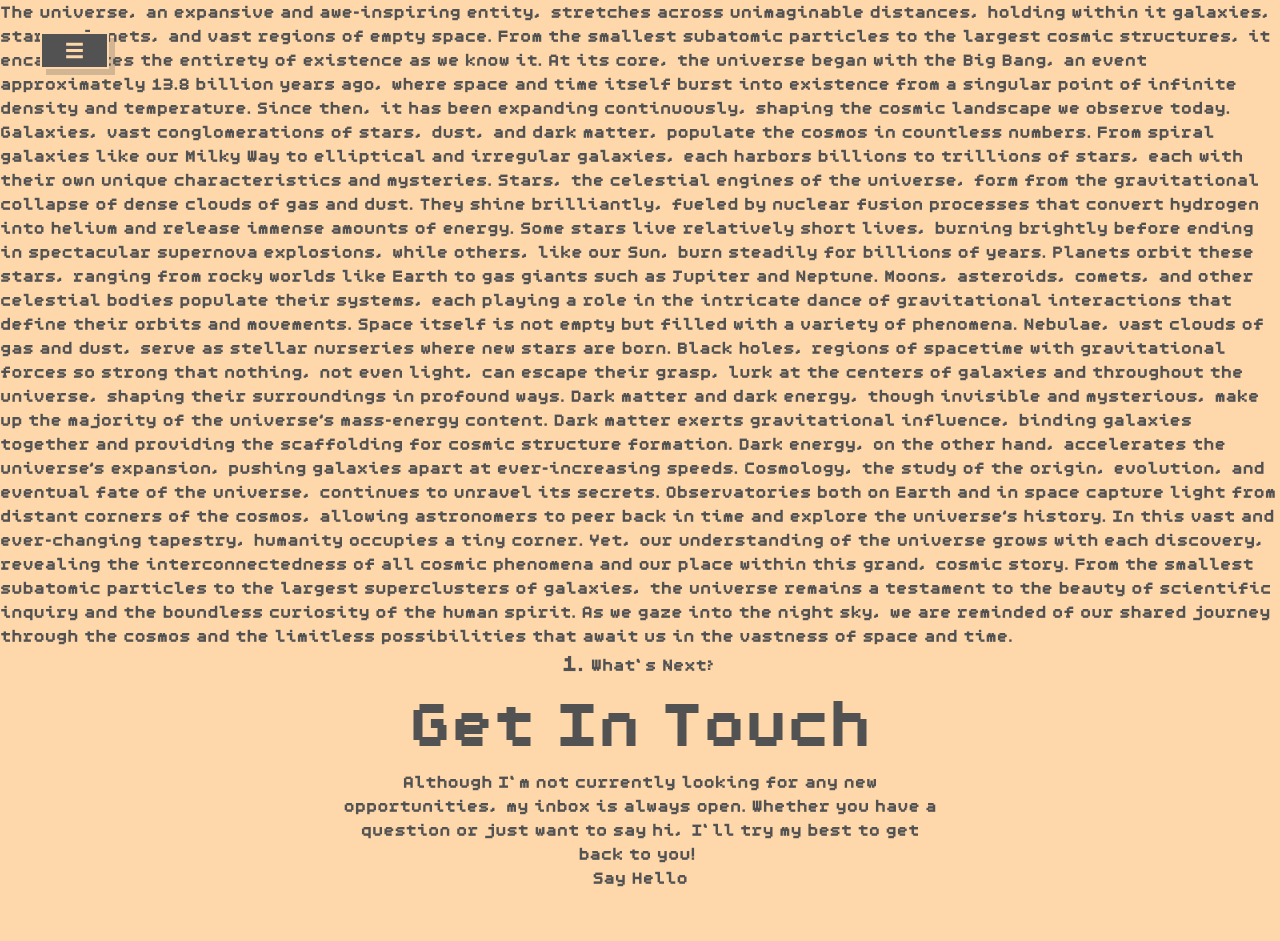
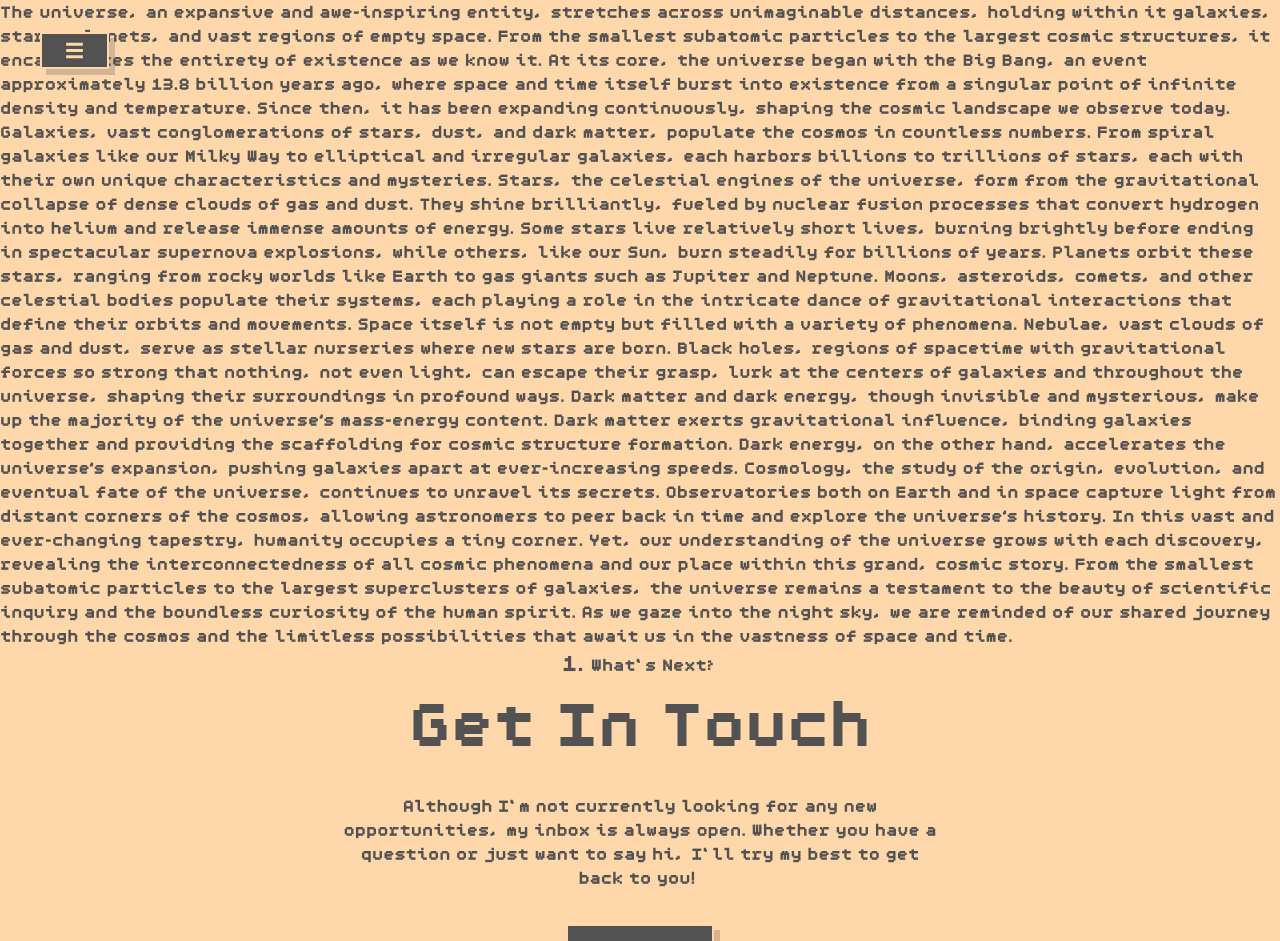
Before and after one commit to xportas/xportas-website, a Next.js app: page / in a window 1280 px wide. Shown: the top 941 px of the page. Built offline with nearby package versions, Linux system fonts and the light colour scheme.

Commit message:
REFACT nav btns

```diff
--- a/src/app/components/FakeBtn.jsx
+++ b/src/app/components/FakeBtn.jsx
@@ -1,12 +1,28 @@
 'use client';
-import { email } from '../utils/config';
+import { useState } from 'react';
+import { waitForMs } from '../utils/utils';
 
-export default function FakeBtn({ text }) {
+export default function FakeBtn({ child, darkTheme, href, style, styles }) {
+
+  const [hoverBtnsEffectDisabled, setHoverBtnsEffectDisabled] = useState(true);
+
+  const handleClickOnNavBtns = async () => {
+    setHoverBtnsEffectDisabled(false);
+    await waitForMs(70);
+    setHoverBtnsEffectDisabled(true);
+  }
+
+
   return (
     <a
-    className=" no-count"
-    href={`mailto:${email}`} >
-      { text }
+      className={`${styles} ${darkTheme ? `bg-orange-200 border-main-gray shadow-custom-dark-theme` : `bg-main-gray border-orange-200 shadow-custom`} border-solid border-2 transition ease-in-out ${hoverBtnsEffectDisabled ? (darkTheme ? 'hover:shadow-custom-hover-dark-theme' : 'hover:shadow-custom-hover') + ' hover:-translate-y-1 hover:scale-105' : ''} no-count`}
+      style={style}
+      href={href}
+      onMouseDown={() => setHoverBtnsEffectDisabled(false)}
+      onMouseUp={() => setHoverBtnsEffectDisabled(true)}
+      onMouseLeave={() => setHoverBtnsEffectDisabled(true)}
+      onClick={handleClickOnNavBtns} >
+      {child}
     </a>
   );
 }
--- a/src/app/components/sections/Contact.jsx
+++ b/src/app/components/sections/Contact.jsx
@@ -1,4 +1,5 @@
 'use client';
+import { email } from '../../utils/config';
 import FakeBtn from '../FakeBtn';
 
 export default function Contact() {
@@ -15,11 +16,16 @@ export default function Contact() {
       <h2 className="text-clamp-title">
         Get In Touch
       </h2>
-      <p>
+      <p className='mt-6 mb-12'>
         Although I’m not currently looking for any new opportunities, my inbox is always open.
         Whether you have a question or just want to say hi, I’ll try my best to get back to you!
       </p>
-      <FakeBtn text={"Say Hello"} />
+      <FakeBtn
+      styles={'px-6 py-4'}
+      darkTheme={false}
+      href={`mailto:${email}`}
+      child={<span className='text-orange-200'>Say Hello</span>}
+      />
     </section>
   );
 }
```
Also changed, not shown: src/app/components/Nav.jsx (+14 -14 lines), 1 other file (tests, documents, lock files or other folders).
